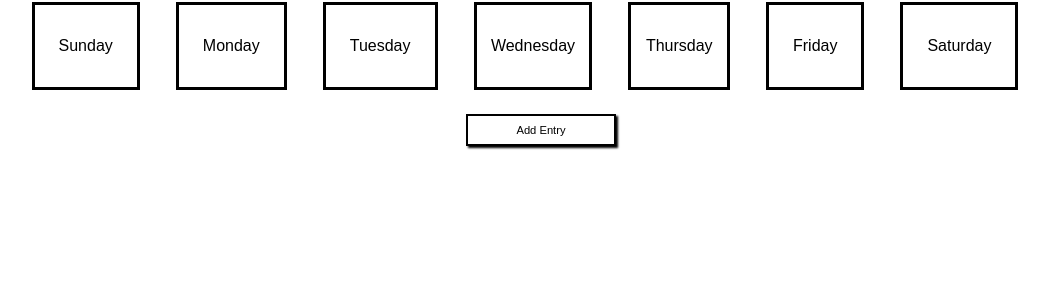
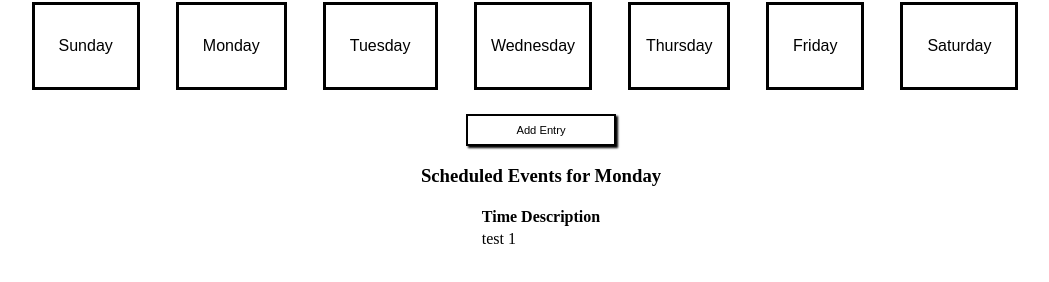
Before and after one commit to timlee712/week-planner, a website: page index.html in a window 1280 px wide. Shown: the part 86-368 px from the top of the page, without its empty margins (99-1148 px from the left). Drawn offline with Linux system fonts and the light colour scheme.

Commit message:
Created table and added basic CSS styling - Issue 6

```diff
--- a/index.html
+++ b/index.html
@@ -7,6 +7,7 @@
   <link rel="stylesheet" href="styles.css">
 </head>
 <body>
+  <div class="overlay"></div>
   <header>
     <div class="row">
       <h1 class="header-title">
@@ -95,6 +96,25 @@
     </div>
   </div>
   <div class="schedule">
+    <div class="schedule-title">
+      <h3>Scheduled Events for Monday</h3>
+    </div>
+    <div class="t-container">
+      <table>
+        <thead>
+          <tr>
+            <th>Time</th>
+            <th>Description</th>
+          </tr>
+        </thead>
+        <tbody>
+          <tr>
+            <td>test 1</td>
+            <td></td>
+          </tr>
+        </tbody>
+      </table>
+    </div>
   </div>
   <script src="main.js"></script>
 </body>
--- a/styles.css
+++ b/styles.css
@@ -68,6 +68,9 @@
 .modal-contents {
   width: 50%;
   border: solid;
+  position: absolute;
+  box-shadow: 2rem 25rem 25rem 50rem rgb(0 0 0 / 50%);
+  margin-top: 7px;
 }
 
 .column-half {
@@ -99,3 +102,14 @@ select {
   box-shadow: 3px 3px black;
   cursor: pointer;
 }
+
+/* Schedule */
+.schedule-title {
+  display: flex;
+  justify-content: center;
+}
+
+.t-container {
+  display: flex;
+  justify-content: center;
+}
```
